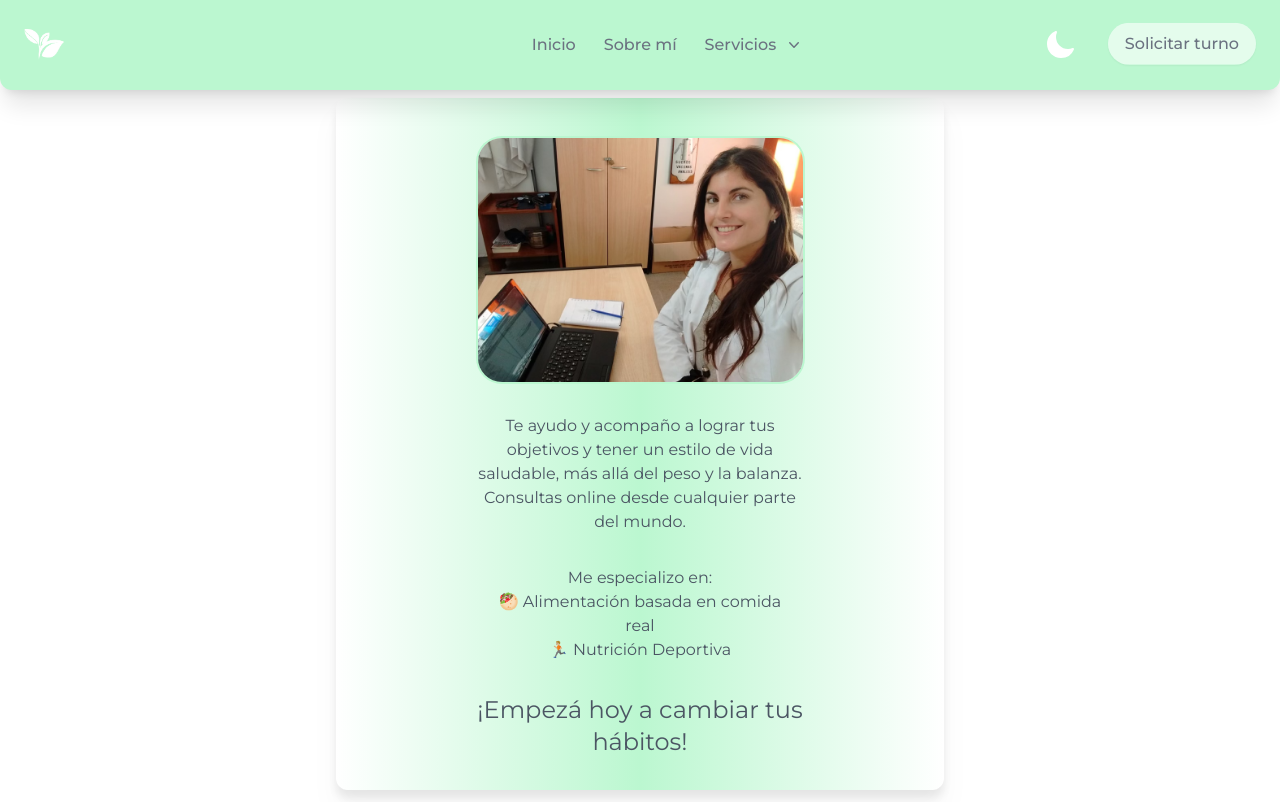
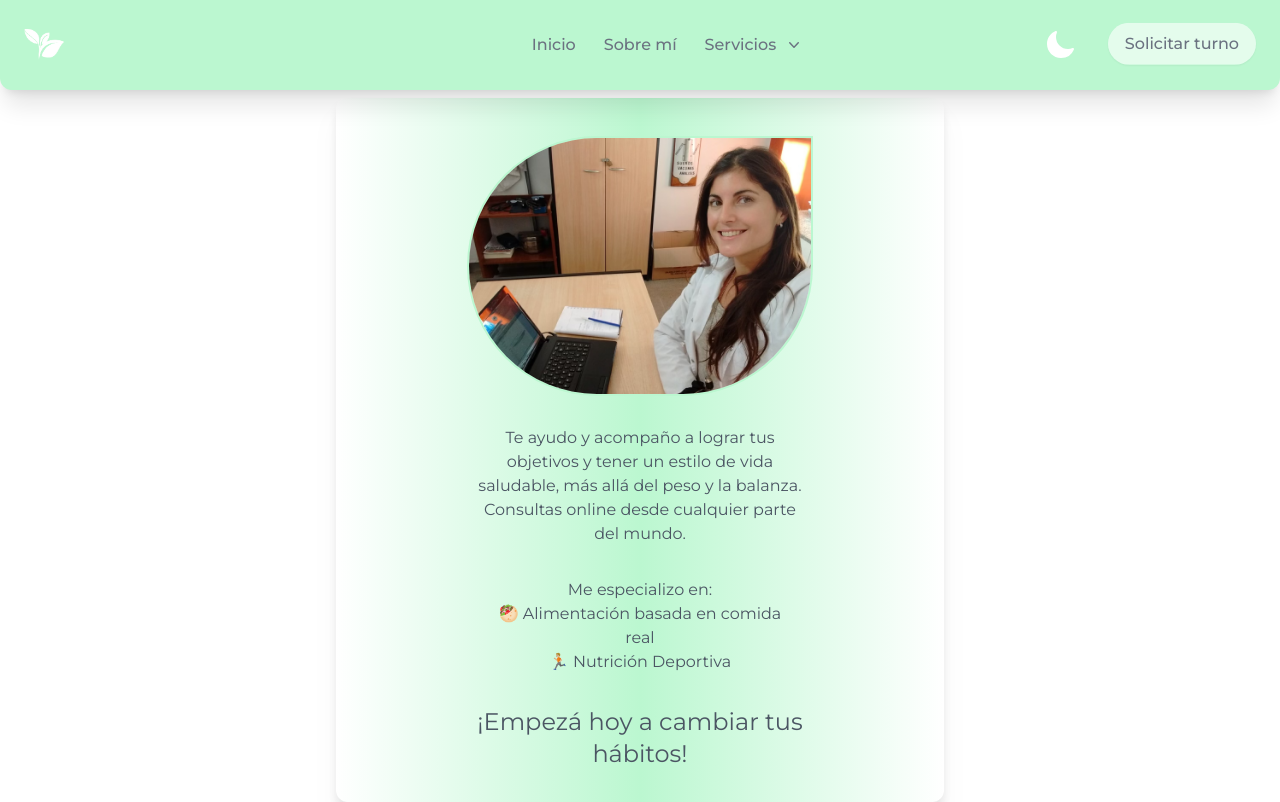
Before and after one commit to francogiuntoli/lupi_site, a Next.js app: page / in a window 1280 px wide. Shown: the top 802 px of the page. Built offline with nearby package versions, Linux system fonts and the light colour scheme; what prettier-plugin-tailwindcss would draw is missing.

Commit message:
drop effect on profile main img

```diff
--- a/app/page.tsx
+++ b/app/page.tsx
@@ -6,11 +6,9 @@ export default async function Homepage() {
     <>
       <div className="mx-auto mt-2 flex max-w-[95%] flex-col items-center">
         <div className="mx-auto flex flex-col items-center rounded-xl border-green-200/20 bg-gradient-to-r from-white via-green-200 to-white drop-shadow-xl dark:border-t dark:bg-gradient-to-r dark:from-zinc-900 dark:via-green-200/[20%] dark:to-zinc-900 dark:shadow-2xl dark:shadow-white/50 md:max-w-[80%] lg:max-w-[50%]">
-          <Image
-            className="h-75 w-75 mt-10 select-none rounded-3xl object-cover ring-2 ring-green-200"
+          <img
+            className="w-70 mt-10 h-64 select-none rounded-full rounded-tr-none object-cover ring-2 ring-green-200"
             src="/images/chaquetilla.png"
-            width="325"
-            height="325"
             alt="profile image"
           />
           <div className="md:w-[85%] lg:w-[60%]">
```
